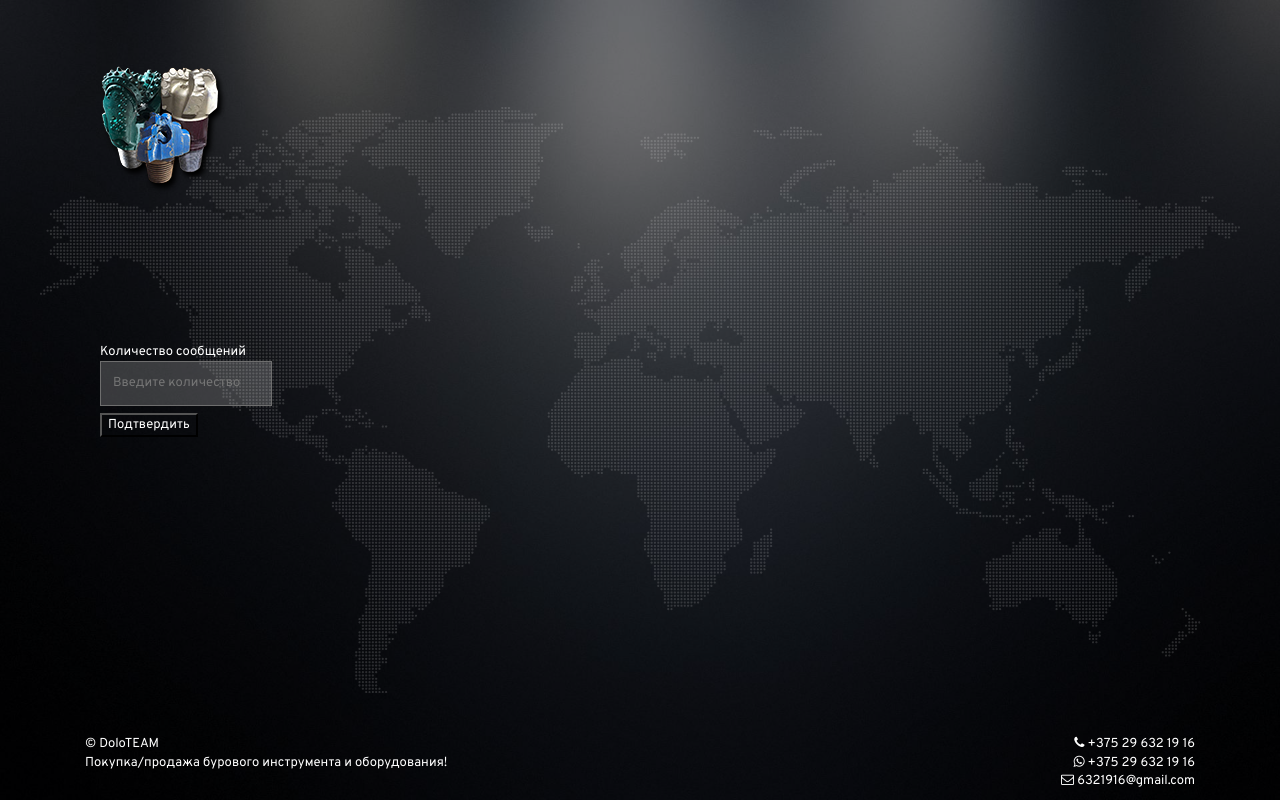
After one commit to AlexanderIvanov20/BotResender, a Django app: template Resender/templates/index1.html in a window 1280 px wide. The commit adds this page. Run offline with Django 3.2, Linux system fonts and the light colour scheme; the template is opened without the code that fills it: values that come from a table or form of the project are taken from there, others are empty; some libraries are stand-ins or nearby versions.

Commit message:
Create form for input count of messages. Add business logic to outputing messages.

```diff
--- a/BotSender/static/assets/css/custom.css
+++ b/BotSender/static/assets/css/custom.css
@@ -1,4 +1,3 @@
 .connect-button {
-
     display: none;
 }
--- /dev/null
+++ b/Resender/forms.py
@@ -0,0 +1,13 @@
+from django import forms
+
+
+class CountMessagesForm(forms.Form):
+    count = forms.IntegerField(
+        min_value=5,
+        widget=forms.NumberInput(
+            attrs={
+                'placeholder': 'Введите количество сообщений...'
+            }
+        ),
+        label='Количество сообщений'
+    )
--- /dev/null
+++ b/Resender/templates/index1.html
@@ -0,0 +1,154 @@
+{% load static %}
+{% load date %}
+<!DOCTYPE html>
+<!--[if lt IE 7]>      <html class="no-js lt-ie9 lt-ie8 lt-ie7" lang=""> <![endif]-->
+<!--[if IE 7]>         <html class="no-js lt-ie9 lt-ie8" lang=""> <![endif]-->
+<!--[if IE 8]>         <html class="no-js lt-ie9" lang=""> <![endif]-->
+<!--[if gt IE 8]><!-->
+<html class="no-js" lang="zxx">
+<!--<![endif]-->
+
+<head>
+	<meta charset="UTF-8" />
+	<meta name="viewport" content="width=device-width, initial-scale=1">
+	<meta name="author" content="Art Sound Group">
+
+	<!--Title-->
+	<title>Doloteam &mdash; Продажа/покупка бурового инструмента и оборудования!</title>
+
+	<!--Seo Tags-->
+	<meta name="description" content="DoloTEAM - Телеграмм группа, торговая площадка" />
+	<meta name="keywords" content="Буровой инструмент, шарошечные долота, буровое оборудование." />
+	<meta name="robots" content="index, follow">
+
+	<!--Favicon-->
+	<link rel="shortcut icon" href="{% static 'assets/favicon.ico' %}" type="image/x-icon">
+
+	<!-- Apple Icon -->
+	<link rel="apple-touch-icon" href="{% static 'assets/favicon.ico' %}">
+
+	<!--Fonts-->
+	<link href="https://fonts.googleapis.com/css?family=Overpass:400,700,900" rel="stylesheet">
+	<!-- <link rel="stylesheet" href="assets/fonts/font-awesome.css"> -->
+	<link rel="stylesheet" href="{% static 'assets/fonts/font-awesome.css' %}">
+
+	<!--General Style-->
+	<!-- <link rel="stylesheet" href="assets/bootstrap/css/bootstrap.css" type="text/css">
+	<link rel="stylesheet" href="assets/css/magnific-popup.css" type="text/css">
+	<link rel="stylesheet" href="assets/css/style.css" type="text/css">
+	<link rel="stylesheet" href="assets/css/mailform.css" type="text/css"> -->
+	<link rel="stylesheet" href="{% static 'assets/bootstrap/css/bootstrap.css' %}">
+	<link rel="stylesheet" href="{% static 'assets/css/magnific-popup.css' %}">
+	<link rel="stylesheet" href="{% static 'assets/css/style.css' %}">
+	<link rel="stylesheet" href="{% static 'assets/css/mailform.css' %}">
+	<!-- <link rel="stylesheet" href="https://maxcdn.bootstrapcdn.com/bootstrap/4.0.0/css/bootstrap.min.css"
+		integrity="sha384-Gn5384xqQ1aoWXA+058RXPxPg6fy4IWvTNh0E263XmFcJlSAwiGgFAW/dAiS6JXm" crossorigin="anonymous"> -->
+
+	<!--Color Style-->
+	<!-- <link rel="stylesheet" href="assets/css/colors/green.css" type="text/css"> -->
+</head>
+
+<body>
+
+	<!-- Loading -->
+	<div id="preload">
+		<div id="preload-content">
+			<div class="cssload-loader">
+				<div class="cssload-inner cssload-one"></div>
+				<div class="cssload-inner cssload-two"></div>
+				<div class="cssload-inner cssload-three"></div>
+			</div>
+		</div>
+	</div>
+
+	<!-- Content -->
+	<div id="outer-wrapper">
+		<div id="inner-wrapper">
+			<div id="table-wrapper">
+				<div class="container">
+					<div id="row-content">
+						<div id="content-wrapper">
+							<div id="row-header" class="col-md-12 col-sm-12 text-left">
+								<!-- Logo -->
+								<a href="#" id="brand" class="animate fade-in animation-time-3s"><img
+										src="{% static 'assets/img/logo.png' %}" alt=""></a>
+							</div>
+							<div class="col-md-12 vertical-aligned-wrapper">
+
+								<div class="col-md-12 vertical-aligned-element">
+
+									<form action="" method="POST">
+										{% csrf_token %}
+										{{ form.count.label }}<br>
+										{{ form.count }}<br>
+										<button type="submit" style="margin-top: 7px;">Подтвердить</button>
+									</form>
+								</div>
+
+							</div>
+						</div>
+					</div>
+					<div id="row-footer">
+						<footer>
+							<div class="col-md-6 col-sm-6 col-xs-6 vertical-aligned-element text-left">
+								<p class="animate fade-in animation-time-2s delay-1-5s">
+									© DoloTEAM<br>
+									Покупка/продажа бурового инструмента и оборудования!
+								</p>
+							</div>
+							<div class="col-md-6 col-sm-6 col-xs-6 vertical-aligned-element text-right">
+								<p class="animate fade-in animation-time-2s delay-1-5s">
+									<i class="fa fa-phone"></i> <a href="tel:+375296321916">+375 29 632 19 16</a><br>
+									<i class="fa fa-whatsapp"></i> <a href="https://wa.me/375296321916">+375 29 632 19
+										16</a><br>
+									<i class="fa fa-envelope-o"></i> <a href="mailto:6321916@gmail.com">
+										6321916@gmail.com</a>
+								</p>
+							</div>
+						</footer>
+					</div>
+				</div>
+			</div>
+
+			<!-- Background -->
+			<div class="background-wrapper has-map">
+				<div class="bg-transfer opacity-50"><img src="{% static 'assets/img/bg1.jpg' %}" alt=""></div>
+			</div>
+		</div>
+	</div>
+
+
+
+	<div class="backdrop"></div>
+
+	<!--Java Scripts-->
+	<!-- <script type="text/javascript" src="assets/js/jquery-2.2.4.min.js"></script>
+	<script type="text/javascript" src="assets/bootstrap/js/bootstrap.min.js"></script>
+	<script type="text/javascript" src="assets/js/jquery.plugin.min.js"></script>
+	<script type="text/javascript" src="assets/js/custom.js"></script> -->
+	<script type="text/javascript" src="{% static 'assets/js/jquery-2.2.4.min.js' %}"></script>
+	<script type="text/javascript" src="{% static 'assets/bootstrap/js/bootstrap.min.js' %}"></script>
+	<script type="text/javascript" src="{% static 'assets/js/jquery.plugin.min.js' %}"></script>
+	<script type="text/javascript" src="{% static 'assets/js/custom.js' %}"></script>
+
+	<!-- Google reCaptcha required javascript file -->
+	<script src='https://www.google.com/recaptcha/api.js'></script>
+	<!-- Yandex.Metrika counter -->
+	<script type="text/javascript">
+		(function (m, e, t, r, i, k, a) {
+			m[i] = m[i] || function () { (m[i].a = m[i].a || []).push(arguments) };
+			m[i].l = 1 * new Date(); k = e.createElement(t), a = e.getElementsByTagName(t)[0], k.async = 1, k.src = r, a.parentNode.insertBefore(k, a)
+		})
+			(window, document, "script", "https://mc.yandex.ru/metrika/tag.js", "ym");
+
+		ym(62381665, "init", {
+			clickmap: true,
+			trackLinks: true,
+			accurateTrackBounce: true
+		});
+	</script>
+	<noscript>
+		<div><img src="https://mc.yandex.ru/watch/62381665" style="position:absolute; left:-9999px;" alt="" /></div>
+	</noscript>
+	<!-- /Yandex.Metrika counter -->
+</body>
--- a/Resender/templates/robots.txt
+++ /dev/null
@@ -1,2 +0,0 @@
-User-agent: *
-Sitemap: https://bursnab.by/sitemap.xml
--- a/Resender/urls.py
+++ b/Resender/urls.py
@@ -4,5 +4,8 @@ from .views import *
 
 
 urlpatterns = [
-    path('', Base.as_view(), name='base')
+    path('', Base.as_view(), name='base'),
+    path('chat/', OutputMessagesBase.as_view(), name='default_count_messages'),
+    path('chat/<int:count>/', OutputMessages.as_view(),
+         name='count_messages')
 ]
```
Also changed, not shown: Resender/views.py (+34 -5 lines).
